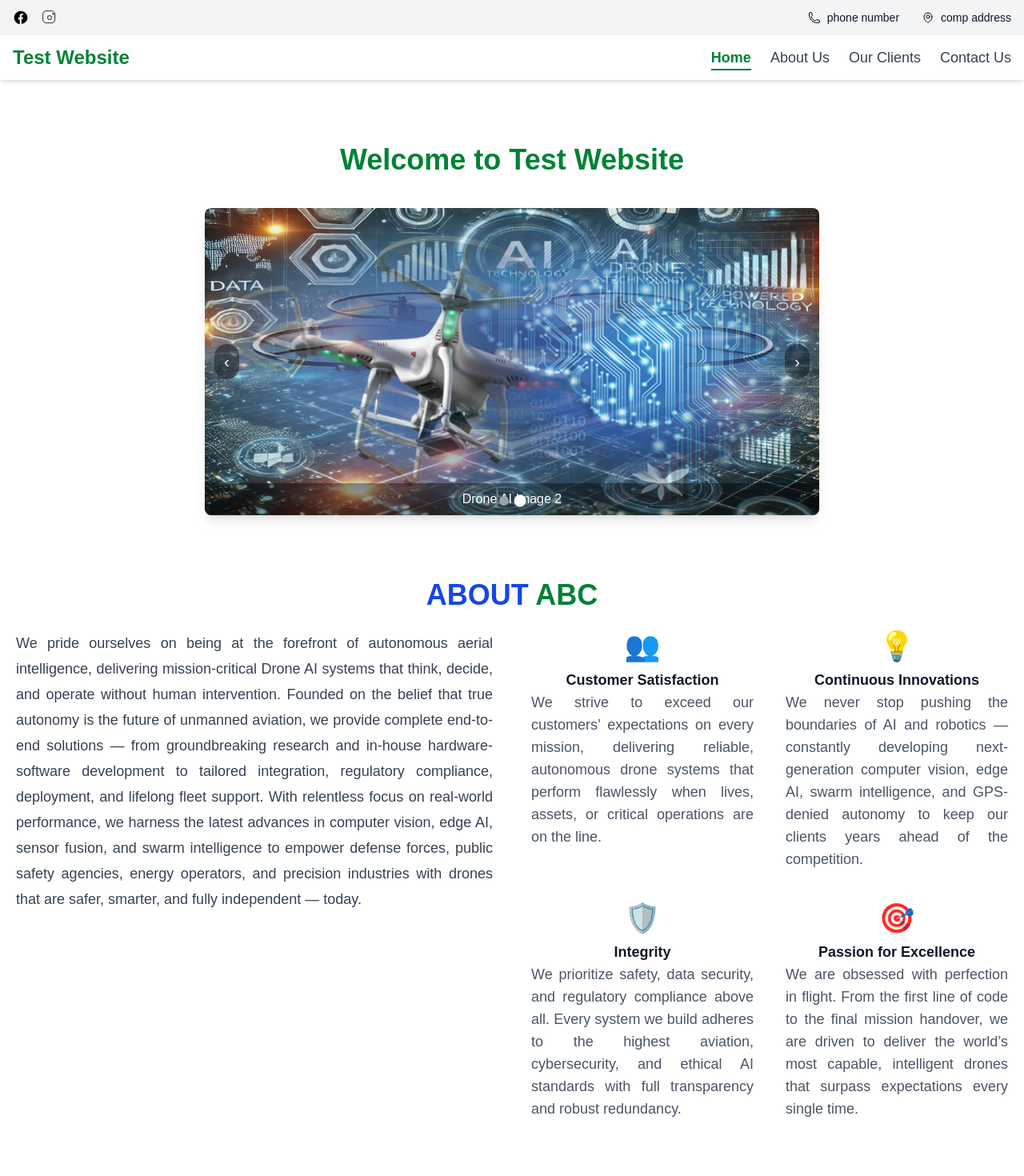
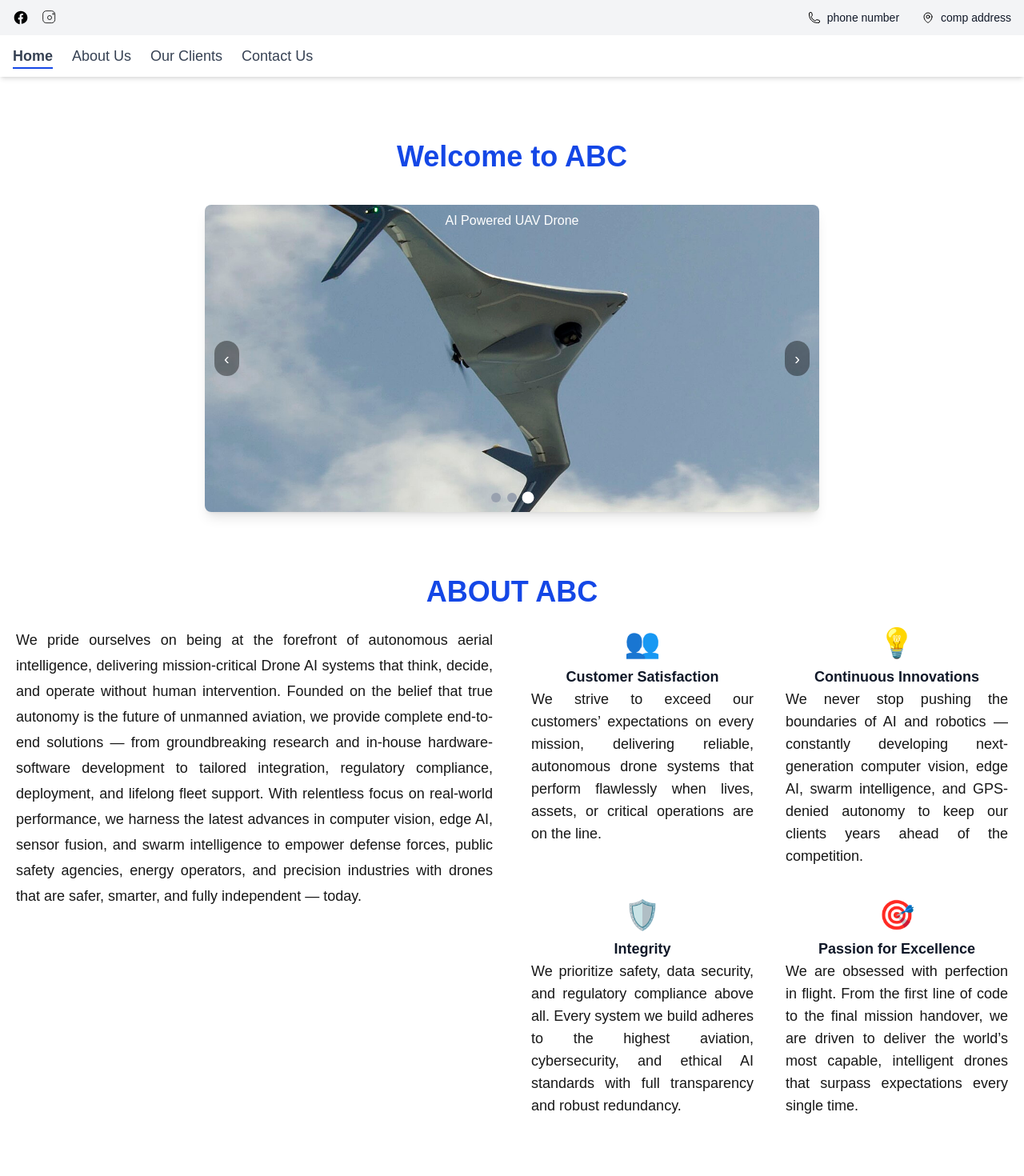
Before and after one commit to qxn4466/test-website-frontend, a Next.js app: page / in a window 1280 px wide. Shown: the top 1470 px of the page at 80% size. Built offline with nearby package versions, Linux system fonts and the light colour scheme.

Commit message:
color changes, image caption modification, consmetic changes

```diff
--- a/src/app/about/page.tsx
+++ b/src/app/about/page.tsx
@@ -17,12 +17,12 @@ export default function About() {
 <section className="max-w-6xl mx-auto px-4 py-16 grid md:grid-cols-2 gap-10">
 
   {/* Card 1 — R&D */}
-  <div className="bg-gray-50 rounded-2xl p-8 shadow-md">
+  <div className="bg-black-50 rounded-2xl p-8 shadow-md">
     <div className="text-4xl mb-4">🧪</div>
     <h2 className="text-2xl font-semibold text-gray-800 mb-3">
       Research & Development
     </h2>
-    <p className="text-gray-600 leading-7">
+    <p className="text-black-600 leading-7">
       Our R&D team pushes the boundaries of drone autonomy through cutting-edge
       advancements in AI, deep learning, computer vision, and sensor fusion.
       From swarm intelligence to GPS-denied navigation, we develop breakthrough
@@ -31,12 +31,12 @@ export default function About() {
   </div>
 
   {/* Card 2 — Product Development */}
-  <div className="bg-gray-50 rounded-2xl p-8 shadow-md">
+  <div className="bg-black-50 rounded-2xl p-8 shadow-md">
     <div className="text-4xl mb-4">🛠️</div>
     <h2 className="text-2xl font-semibold text-gray-800 mb-3">
       Product Development
     </h2>
-    <p className="text-gray-600 leading-7">
+    <p className="text-black-600 leading-7">
       We build complete mission-ready drone platforms—airframes, sensors,
       avionics, autopilots, and AI software. Our systems are designed for
       precision, durability, secure communication, and harsh environments.
@@ -45,12 +45,12 @@ export default function About() {
   </div>
 
   {/* Card 3 — Client Engagement */}
-  <div className="bg-gray-50 rounded-2xl p-8 shadow-md">
+  <div className="bg-black-50 rounded-2xl p-8 shadow-md">
     <div className="text-4xl mb-4">🤝</div>
     <h2 className="text-2xl font-semibold text-gray-800 mb-3">
       Client Engagement & Project Management
     </h2>
-    <p className="text-gray-600 leading-7">
+    <p className="text-black-600 leading-7">
       We deliver tailored end-to-end solutions: requirement analysis, system
       design, POC demonstrations, milestone-based execution, pilot training,
       regulatory support, and operational deployment for enterprise and defense
@@ -59,12 +59,12 @@ export default function About() {
   </div>
 
   {/* Card 4 — After Sales Support */}
-  <div className="bg-gray-50 rounded-2xl p-8 shadow-md">
+  <div className="bg-black-50 rounded-2xl p-8 shadow-md">
     <div className="text-4xl mb-4">🛡️</div>
     <h2 className="text-2xl font-semibold text-gray-800 mb-3">
       After-Sales Support & Lifecycle Management
     </h2>
-    <p className="text-gray-600 leading-7">
+    <p className="text-black-600 leading-7">
       We provide 24/7 technical assistance, remote diagnostics, OTA software
       updates, AI model improvements, hardware repairs, performance analytics,
       and upgrade paths—ensuring your drone fleet stays mission-ready.
@@ -74,7 +74,7 @@ export default function About() {
 </section>
 
 {/* Closing Statement */}
-<p className="text-xl italic text-center text-gray-700 max-w-4xl mx-auto mb-20 px-4">
+<p className="text-xl italic text-center text-blue-700 max-w-4xl mx-auto mb-20 px-4">
   "From concept to deployment—and every flight in between—we are your trusted
   partner in autonomous aerial intelligence."
 </p>
--- a/src/app/components/AboutSection.tsx
+++ b/src/app/components/AboutSection.tsx
@@ -22,7 +22,7 @@ export default function AboutSection() {
 
           {/* Feature 1 */}
           <div>
-            <div className="text-green-600 text-4xl mb-2">👥</div>
+            <div className="text-black-600 text-4xl mb-2">👥</div>
             <h3 className="font-bold bg-gray-200 px-2 inline-block">Customer Satisfaction</h3>
             <p className="mt-2 bg-gray-100 p-3 shadow-sm rounded-md">
               We strive to exceed our customers’ expectations and ensure their complete satisfaction.
@@ -31,7 +31,7 @@ export default function AboutSection() {
 
           {/* Feature 2 */}
           <div>
-            <div className="text-green-600 text-4xl mb-2">💡</div>
+            <div className="text-black-600 text-4xl mb-2">💡</div>
             <h3 className="font-bold bg-gray-200 px-2 inline-block">Continuous Innovations</h3>
             <p className="mt-2 bg-gray-100 p-3 shadow-sm rounded-md">
               Exploring new technologies to deliver advanced and cutting-edge solutions for our clients.
@@ -40,7 +40,7 @@ export default function AboutSection() {
 
           {/* Feature 3 */}
           <div>
-            <div className="text-green-600 text-4xl mb-2">🧑‍💼</div>
+            <div className="text-black-600 text-4xl mb-2">🧑‍💼</div>
             <h3 className="font-bold bg-gray-200 px-2 inline-block">Integrity</h3>
             <p className="mt-2 bg-gray-100 p-3 shadow-sm rounded-md">
               We maintain strong data integrity through robust security measures and quality control.
@@ -49,7 +49,7 @@ export default function AboutSection() {
 
           {/* Feature 4 */}
           <div>
-            <div className="text-green-600 text-4xl mb-2">🎯</div>
+            <div className="text-black-600 text-4xl mb-2">🎯</div>
             <h3 className="font-bold bg-gray-200 px-2 inline-block">Passion for Excellence</h3>
             <p className="mt-2 bg-gray-100 p-3 shadow-sm rounded-md">
               We are committed to delivering exceptional hybrid solar solutions that exceed expectations.
--- a/src/app/components/Footer.jsx
+++ b/src/app/components/Footer.jsx
@@ -16,7 +16,7 @@ export default function Footer() {
   const scrollToTop = () => window.scrollTo({ top: 0, behavior: "smooth" });
 
   return (
-    <footer className="relative bg-[#062E26] text-white py-20 px-6">
+    <footer className="relative bg-[#1a1a1a] text-white py-20 px-6">
       <div className="max-w-7xl mx-auto grid grid-cols-1 sm:grid-cols-2 lg:grid-cols-4 gap-16">
 
         {/* Company */}
@@ -63,7 +63,7 @@ export default function Footer() {
 
           <div className="flex items-center gap-3 mt-4">
             <FaPhoneAlt />
-            <a href="tel:+91xxxxxxxxxx" className="text-gray-300 hover:text-green-300 transition">
+            <a href="tel:+91xxxxxxxxxx" className="text-gray-300 hover:text-gray-300 transition">
               +91xxxxxxxxxx
             </a>
           </div>
@@ -112,7 +112,7 @@ export default function Footer() {
       {showButton && (
         <button
           onClick={scrollToTop}
-          className="fixed bottom-8 right-8 bg-white text-black p-3 rounded-full shadow-lg hover:bg-green-300 transition"
+          className="fixed bottom-8 right-8 bg-white text-black p-3 rounded-full shadow-lg hover:bg-blue-300 transition"
           aria-label="Scroll to top"
         >
           ↑
--- a/src/app/components/ImageSlider.tsx
+++ b/src/app/components/ImageSlider.tsx
@@ -5,8 +5,9 @@
 
     export default function ImageSlider() {
       const images = [
-      { src: "/images/Drone.AI.jpg", caption: "Drone AI Image 1" },
-      { src: "/images/Drone.AI1.jpg", caption: "Drone AI Image 2" },
+        { src: "/images/Drone.AI.jpg", caption: "AI Powered Drone" },
+        { src: "/images/Drone.AI1.jpg", caption: "AI Powered Drone" },
+        { src: "/images/UAV.jpg", caption: "AI Powered UAV Drone" },
       ];
 
       const [index, setIndex] = useState(0);
@@ -35,7 +36,7 @@
       // Auto switch every 3 seconds
       useEffect(() => {
         if (!pause) {
-        const timer = setInterval(next, 3000);
+          const timer = setInterval(next, 2000);
           return () => clearInterval(timer);
         }
       }, [index, pause]);
@@ -70,10 +71,9 @@
                 );
               })}
                     {/* Caption */}
-          <div className="absolute bottom-0 left-0 w-full bg-black/40 text-white py-2 px-4 text-sm sm:text-base text-center z-30">
+          <div className="absolute top-0 left-0 w-full text-white py-2 px-4 text-sm sm:text-base text-center z-30">
             {images[index].caption}
-          </div>
-        </div>
+          </div>        </div>
 
                   {/* Left button */}
                   <button
--- a/src/app/components/Navbar.tsx
+++ b/src/app/components/Navbar.tsx
@@ -11,22 +11,20 @@ export default function Navbar() {
 
   const linkClass = (path: string) =>
     pathname === path
-      ? "text-green-700 font-bold border-b-2 border-green-700 pb-1"
-      : "text-gray-700 hover:text-green-700 transition";
+      ? "text-gray-700 font-bold border-b-2 border-blue-700 pb-1"
+      : "text-gray-700 hover:text-red-700 transition";
 
   return (
     <nav className="w-full bg-white shadow-md py-3 sticky top-0 z-50">
       <div className="max-w-7xl mx-auto px-4 flex items-center justify-between">
 
         {/* Logo */}
-        <div className="text-2xl font-bold text-green-700">
-          Test Website
-        </div>
+
 
         {/* Hamburger Button (Mobile Only) */}
         <button
           onClick={() => setIsOpen(!isOpen)}
-          className="md:hidden text-3xl text-green-700 focus:outline-none"
+          className="md:hidden text-3xl text-blue-700 focus:outline-none"
         >
           {isOpen ? <HiX /> : <HiMenu />}
         </button>
@@ -50,7 +48,7 @@ export default function Navbar() {
 
       {/* Mobile Dropdown Menu */}
       {isOpen && (
-        <div className="md:hidden bg-white shadow-md border-t">
+        <div className="md:hidden bg-white shadow-md border-">
           <ul className="flex flex-col space-y-4 px-6 py-4 text-lg font-medium">
             <li>
               <Link href="/" className={linkClass("/")} onClick={() => setIsOpen(false)}>
--- a/src/app/page.tsx
+++ b/src/app/page.tsx
@@ -10,8 +10,8 @@
         <Navbar />
 
         <main className="text-center mt-20 mb-20">
-          <h1 className="text-4xl font-bold text-green-700">
-            Welcome to Test Website
+          <h1 className="text-4xl font-bold text-blue-700">
+            Welcome to ABC
           </h1>
 
           {/* Image Slider */}
@@ -28,13 +28,13 @@
     {/* Main Title */}
     <h2 className="text-3xl md:text-4xl font-extrabold mb-6">
       <span className="text-blue-700">ABOUT</span>{" "}
-      <span className="text-green-700">ABC</span>
+      <span className="text-blue-700">ABC</span>
     </h2>
 
     <div className="grid md:grid-cols-2 gap-12">
 
       {/* LEFT SIDE — Main paragraph */}
-  <p className="text-gray-700 leading-8 text-lg text-justify">
+  <p className="text-black-700 leading-8 text-lg text-justify">
     We pride ourselves on being at the forefront of autonomous aerial intelligence,
     delivering mission-critical Drone AI systems that think, decide, and operate without human intervention.
     Founded on the belief that true autonomy is the future of unmanned aviation, we provide complete
@@ -50,9 +50,9 @@
 
         {/* Item 1 */}
         <div>
-          <div className="text-green-600 text-4xl mb-2">👥</div>
+          <div className="text-blue-600 text-4xl mb-2">👥</div>
           <h3 className="font-semibold text-gray-900 text-lg">Customer Satisfaction</h3>
-          <p className="text-gray-600 leading-7 text-lg text-justify">
+          <p className="text-black-600 leading-7 text-lg text-justify">
             We strive to exceed our customers’ expectations on every mission, delivering reliable,
             autonomous drone systems that perform flawlessly when lives, assets, or critical operations are on the line.
           </p>
@@ -60,9 +60,9 @@
 
         {/* Item 2 */}
         <div>
-          <div className="text-green-600 text-4xl mb-2">💡</div>
+          <div className="text-blue-600 text-4xl mb-2">💡</div>
           <h3 className="font-semibold text-gray-900 text-lg">Continuous Innovations</h3>
-          <p className="text-gray-600 leading-7 text-lg text-justify">
+          <p className="text-black-600 leading-7 text-lg text-justify">
             We never stop pushing the boundaries of AI and robotics — constantly developing next-generation computer vision,
             edge AI, swarm intelligence, and GPS-denied autonomy to keep our clients years ahead of the competition.
           </p>
@@ -70,9 +70,9 @@
 
         {/* Item 3 */}
         <div>
-          <div className="text-green-600 text-4xl mb-2">🛡️</div>
+          <div className="text-blue text-4xl mb-2">🛡️</div>
           <h3 className="font-semibold text-gray-900 text-lg">Integrity</h3>
-          <p className="text-gray-600 leading-7 text-lg text-justify">
+          <p className="text-black-600 leading-7 text-lg text-justify">
             We prioritize safety, data security, and regulatory compliance above all.
             Every system we build adheres to the highest aviation, cybersecurity, and
             ethical AI standards with full transparency and robust redundancy.
@@ -81,9 +81,9 @@
 
         {/* Item 4 */}
         <div>
-          <div className="text-green-600 text-4xl mb-2">🎯</div>
+          <div className="text-blue-600 text-4xl mb-2">🎯</div>
           <h3 className="font-semibold text-gray-900 text-lg">Passion for Excellence</h3>
-          <p className="text-gray-600 leading-7 text-lg text-justify">
+          <p className="text-black-600 leading-7 text-lg text-justify">
             We are obsessed with perfection in flight. From the first line of code to the final mission
             handover, we are driven to deliver the world’s most capable, intelligent drones that surpass
             expectations every single time.
```
Also changed, not shown: public/images/UAV.JPG (added). Lines whose indentation alone changed are shown as unchanged.
